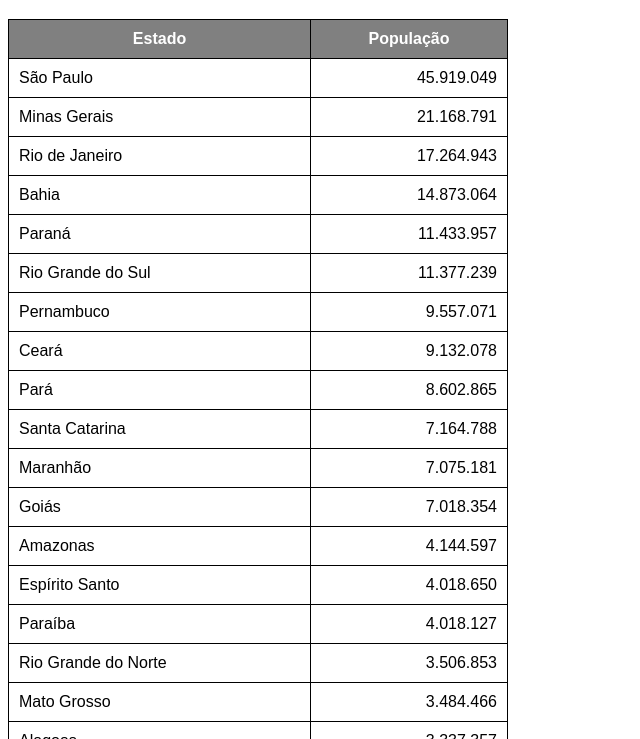
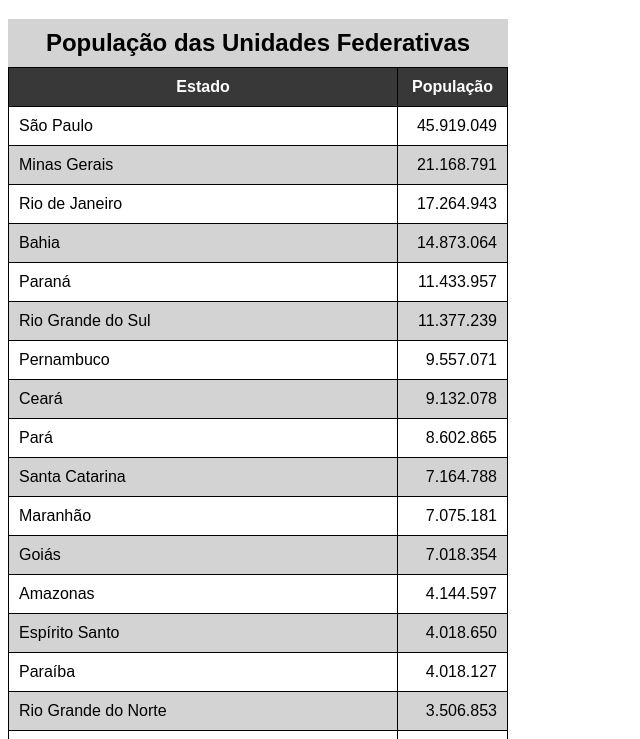
Before and after one commit to nmcodec/html-css, a plain HTML site: page exercicios/ex023/tabela002.html in a window 1280 px wide. Shown: the part 61-800 px from the top of the page, without its empty margins (0-640 px from the left). Drawn offline with Linux system fonts and the light colour scheme.

Commit message:
atualizei o tabela002

```diff
--- a/exercicios/ex023/tabela002.html
+++ b/exercicios/ex023/tabela002.html
@@ -19,10 +19,25 @@
             padding: 10px;
         }
 
+        caption {
+            font-size: 1.5em;
+            font-weight: bold;
+            padding: 10px;
+            background-color: lightgray;
+        }
+
         thead, tfoot {
-            background-color: gray;
+            background-color: #383838;
             color: white;
         }
+
+        tbody > tr:nth-child(even) { /* também pode ser usado a expressão "2n" no lugar do "even" para efeito zebrado */
+            background-color: lightgray;
+        }
+        /*
+        "even" serve para identificar linhas pares
+        "odd" serve para identificar linhas ímpares
+         */
 
         td.numero {
             text-align: right;
@@ -34,6 +49,7 @@
     <!--
         ANATOMIA PARA TABELAS GRANDES
         TABLE
+            CAPTION (legenda)
             THEAD
                 TR, TD, TH
             TBODY
@@ -42,10 +58,11 @@
                 TR, TD, TH
     -->
     <table>
+        <caption>População das Unidades Federativas</caption>
         <thead>
             <tr>
-                <th>Estado</th>
-                <th>População</th>
+                <th scope="col">Estado</th> <!-- a propriedade "scope" define o escopo da tabela e ajuda nos mecanismos de busca-->
+                <th scope="col" style="width: 50px;">População</th>
             </tr>
         </thead>
         <tbody>
@@ -160,7 +177,7 @@
         </tbody>
         <tfoot>
             <tr>
-                <th>Total de habitantes</th>
+                <th scope="row">Total de habitantes</th>
                 <td class="numero"><strong>210.147.125</strong></td>
             </tr>
         </tfoot>
```
